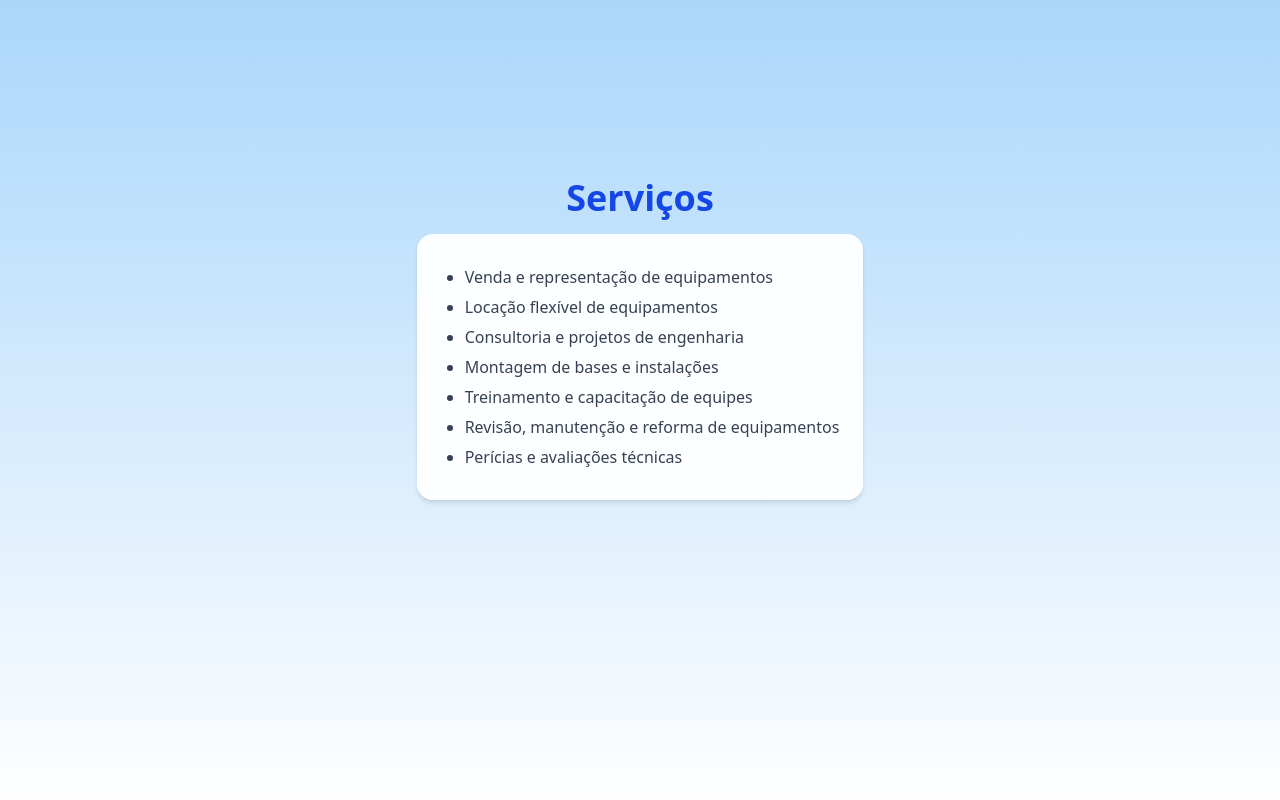
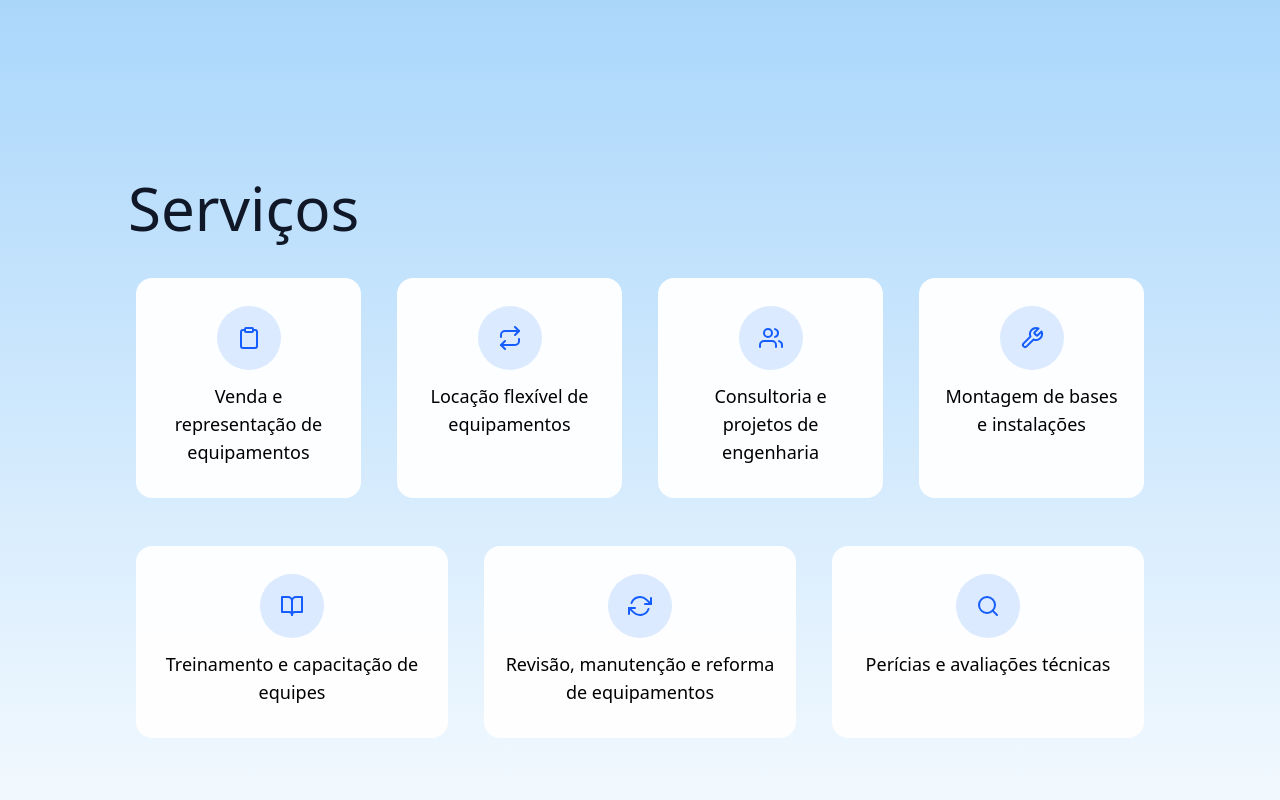
Before and after one commit to gabrielcaixeta01/site-giogas, a Next.js app: page / in a window 1280 px wide. Shown: the part 2380-3180 px from the top of the page. Built offline with nearby package versions, Linux system fonts and the light colour scheme.

Commit message:
update servicos

```diff
--- a/src/components/sections/Servicos.tsx
+++ b/src/components/sections/Servicos.tsx
@@ -2,7 +2,15 @@
 
 import React from "react";
 import { motion } from "framer-motion";
-// ...existing code...
+import {
+  FiClipboard,
+  FiRepeat,
+  FiUsers,
+  FiTool,
+  FiBookOpen,
+  FiRefreshCw,
+  FiSearch,
+} from "react-icons/fi";
 import { useLanguage } from "../../contexts/LanguageContext";
 
 export default function Servicos() {
@@ -19,7 +27,15 @@ export default function Servicos() {
     hidden: { opacity: 0, y: 14 },
     show: { opacity: 1, y: 0, transition: { duration: 0.45 } },
   };
-  // ...existing code...
+  const servicosIcons = [
+    <FiClipboard key="serv-0" className="text-2xl" />, // Venda e representação
+    <FiRepeat key="serv-1" className="text-2xl" />, // Locação
+    <FiUsers key="serv-2" className="text-2xl" />, // Consultoria
+    <FiTool key="serv-3" className="text-2xl" />, // Montagem
+    <FiBookOpen key="serv-4" className="text-2xl" />, // Treinamento
+    <FiRefreshCw key="serv-5" className="text-2xl" />, // Revisão/manutenção
+    <FiSearch key="serv-6" className="text-2xl" />, // Perícias
+  ];
   return (
     <section
       id="servico"
@@ -30,32 +46,60 @@ export default function Servicos() {
         whileInView="show"
         viewport={{ once: false, amount: 0.3 }}
         variants={container}
-        className="max-w-5xl mx-auto text-center"
+        className="max-w-5xl text-left"
       >
-        {/* Subtítulo Serviços */}
         <motion.h2
           variants={item}
-          className="text-3xl md:text-4xl font-semibold mt-10 mb-4 text-blue-700"
+          className="text-4xl md:text-6xl font-light mt-10 mb-10 text-gray-900 text-center md:text-left w-full"
         >
           Serviços
         </motion.h2>
-        {/* Card de tópicos de serviços */}
-        <div className="flex w-full justify-center mb-12">
-          <motion.div
-            variants={item}
-            className="w-full max-w-2xl bg-white/95 rounded-2xl px-6 py-8 shadow-md text-left"
-          >
-            <ul className="list-disc pl-6 space-y-2 text-gray-700">
-              {t.servicos.servicos.map((servico: string, idx: number) => (
-                <li key={idx} className="text-base leading-snug">
+        {/* Primeira linha: 4 cards */}
+        <div className="w-full mb-12 flex flex-col md:flex-row md:justify-between gap-5">
+          {t.servicos.servicos
+            .slice(0, 4)
+            .map((servico: string, idx: number) => (
+              <motion.div
+                key={idx}
+                variants={item}
+                className="flex flex-col items-center w-full bg-white/95 px-3 py-3 sm:px-5 sm:py-7 transition-shadow hover:shadow-lg rounded-2xl group text-sm sm:text-base md:min-w-[200px] md:max-w-xs lg:mx-2"
+              >
+                <div className="flex items-center justify-center h-16 w-16 rounded-full bg-blue-100 text-blue-600 mb-3">
+                  {servicosIcons[idx]}
+                </div>
+                <div className="flex-1 w-full text-center font-light">
+                  <h4
+                    className="text-base sm:text-lg font-light mb-1"
+                    style={{ color: "var(--color-fg)" }}
+                  >
+                    {servico}
+                  </h4>
+                </div>
+              </motion.div>
+            ))}
+        </div>
+        {/* Segunda linha: 3 cards centralizados */}
+        <div className="w-full mb-12 flex flex-col lg:flex-row lg:justify-center gap-5">
+          {t.servicos.servicos.slice(4).map((servico: string, idx: number) => (
+            <motion.div
+              key={idx + 4}
+              variants={item}
+              className="flex flex-col items-center w-full bg-white/95 px-3 py-3 sm:px-5 sm:py-7 transition-shadow hover:shadow-lg rounded-2xl group text-sm sm:text-base md:min-w-[200px] md:max-w-xs lg:mx-2"
+            >
+              <div className="flex items-center justify-center h-16 w-16 rounded-full bg-blue-100 text-blue-600 mb-3">
+                {servicosIcons[idx + 4]}
+              </div>
+              <div className="flex-1 w-full text-center font-light">
+                <h4
+                  className="text-base sm:text-lg font-light mb-1"
+                  style={{ color: "var(--color-fg)" }}
+                >
                   {servico}
-                </li>
-              ))}
-            </ul>
-          </motion.div>
+                </h4>
+              </div>
+            </motion.div>
+          ))}
         </div>
-
-        {/* Produtos removidos - conteúdo agora está em Produtos.tsx */}
       </motion.div>
     </section>
   );
```
